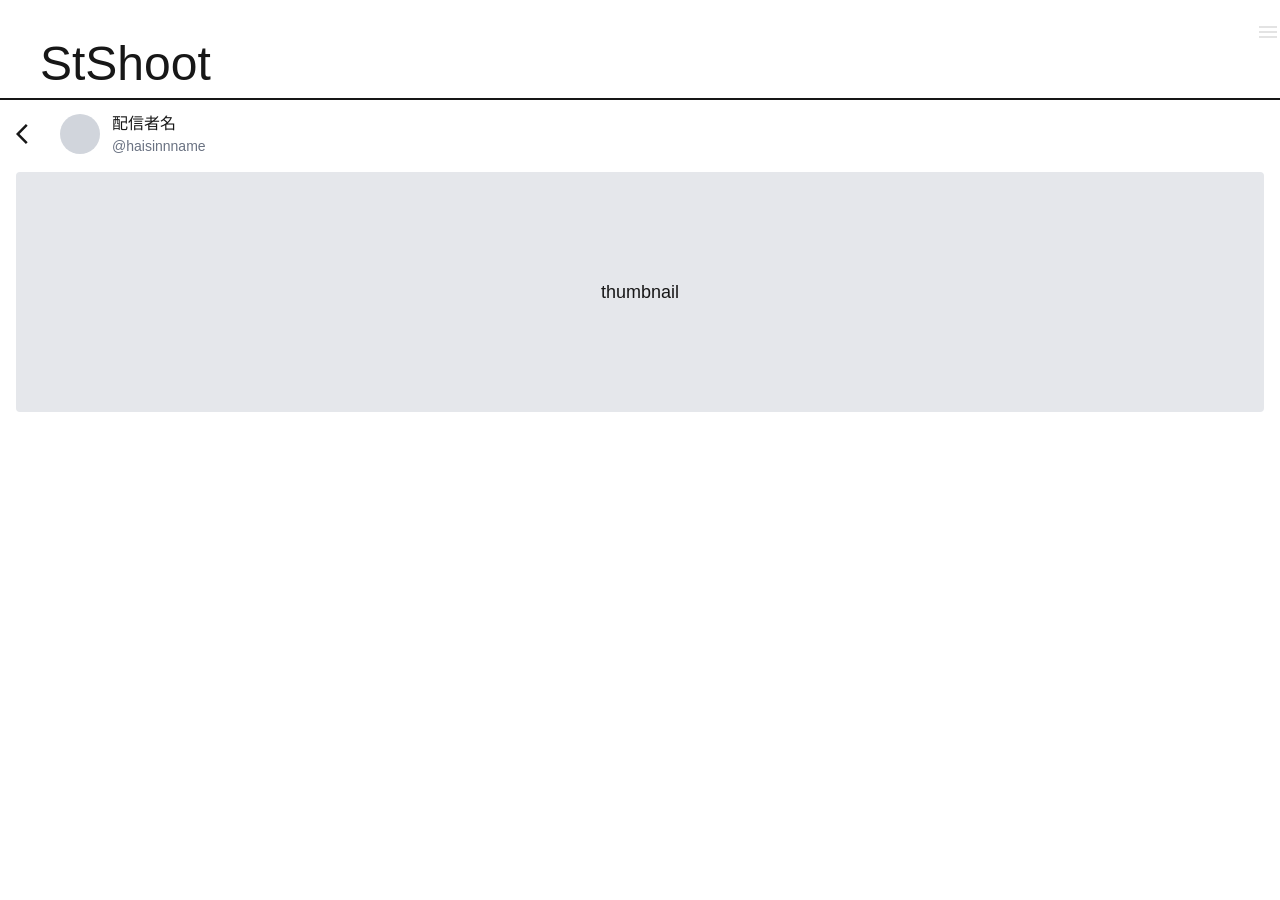
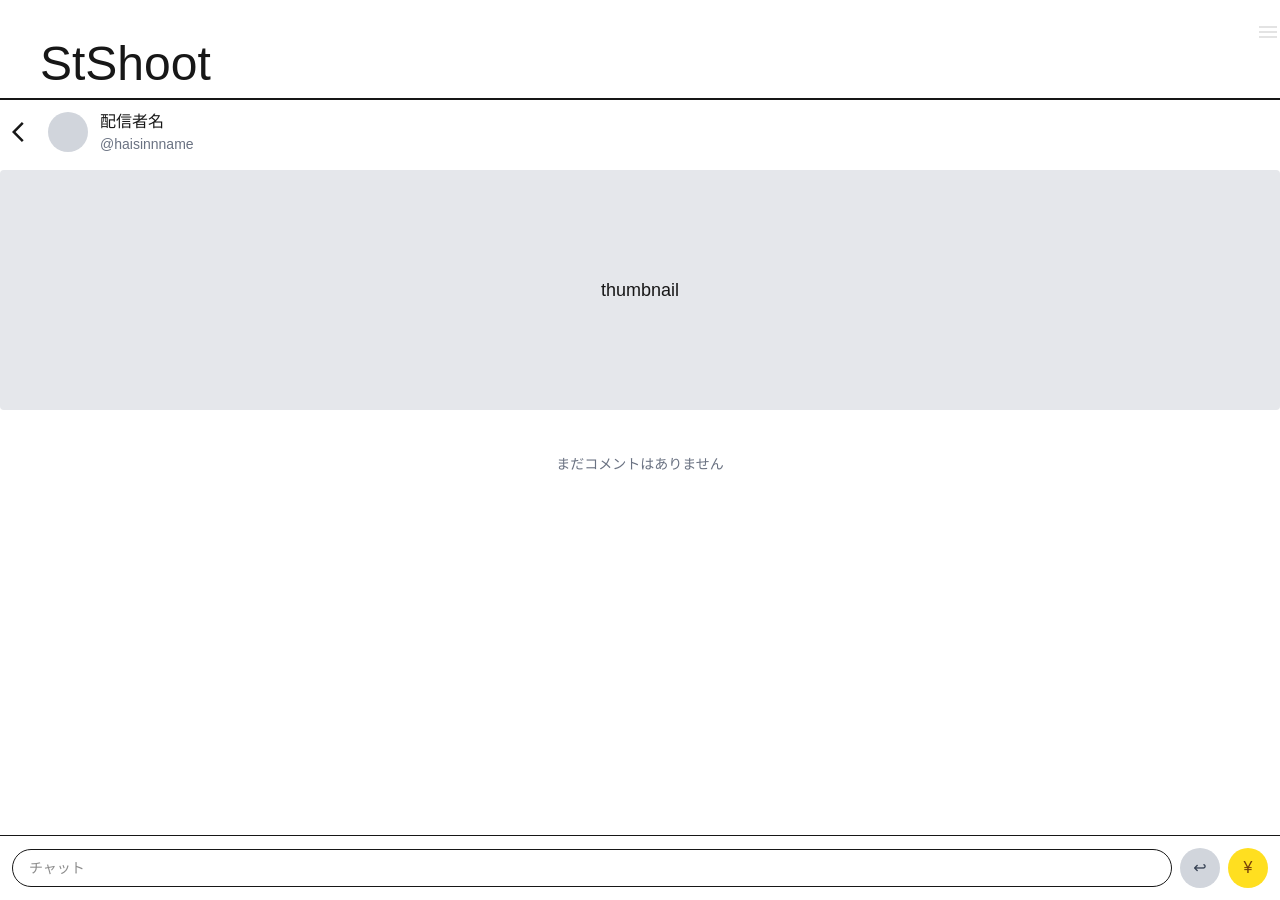
Before and after one commit to shii-park/Stshoot_Frontend, a Next.js app: page /comment-page in a window 1280 px wide. Before the commit the page ends 800 px from the top, so only its background shows below. Built offline with nearby package versions, Linux system fonts and the light colour scheme.

Commit message:
add: チャット機能の実装

```diff
--- a/src/app/comment-page/page.tsx
+++ b/src/app/comment-page/page.tsx
@@ -1,11 +1,23 @@
 "use client";
 import ArrowBackIos from "@material-ui/icons/ArrowBackIos";
 import Link from "next/link";
+import { useEffect, useRef, useState } from "react";
+import CommentForm from "@/app/components/CommentForm";
+import CommentList, { type CommentItem } from "@/app/components/CommentList";
 
-export default function commentPage() {
-  return <div className="px-4 py-3">
-    <div className="flex items-center gap-3">
-      <Link href="/" aria-label="戻る" className="-ml-2 rounded-full p-2 hover:bg-gray-100">
+export default function CommentPage() {
+  const [comments, setComments] = useState<CommentItem[]>([]);
+  const listRef = useRef<HTMLDivElement | null>(null);
+
+  useEffect(() => {
+    const el = listRef.current;
+    if (!el) return;
+    el.scrollTop = el.scrollHeight;
+  }, [comments.length]);
+
+  return <div className="min-h-dvh flex flex-col">
+    <div className="flex items-center gap-3 pt-2.5">
+      <Link href="/" aria-label="戻る" className="rounded-full pl-3 hover:bg-gray-100">
           <ArrowBackIos />
       </Link>
       <div className="h-10 w-10 rounded-full bg-gray-300" />
@@ -16,5 +28,13 @@ export default function commentPage() {
     </div>
     <div className="text-lg mt-4 flex h-60 w-full items-center justify-center rounded bg-gray-200">thumbnail</div>
 
+    <div ref={listRef} className="flex-1 overflow-y-auto px-3 mt-3">
+      <CommentList comments={comments} />
+    </div>
+
+    <CommentForm
+      userId="@me"
+      onSend={(c) => setComments((prev) => [...prev, c])}
+    />
   </div>;
 }
--- /dev/null
+++ b/src/app/components/CommentForm.tsx
@@ -0,0 +1,110 @@
+"use client";
+import { useCallback, useEffect, useState } from "react";
+
+type CommentFormProps = {
+  userId: string;
+  className?: string;
+  onSend?: (payload: { id: string; userId: string; text: string; createdAt: string }) => void;
+};
+
+type StoredComment = {
+  id: string;
+  userId: string;
+  text: string;
+  createdAt: string; // ISO string
+};
+
+const STORAGE_KEY = "comments";
+
+function readStoredComments(): StoredComment[] {
+  if (typeof window === "undefined") return [];
+  try {
+    const raw = window.localStorage.getItem(STORAGE_KEY);
+    return raw ? (JSON.parse(raw) as StoredComment[]) : [];
+  } catch {
+    return [];
+  }
+}
+
+function writeStoredComments(comments: StoredComment[]) {
+  if (typeof window === "undefined") return;
+  try {
+    window.localStorage.setItem(STORAGE_KEY, JSON.stringify(comments));
+  } catch {
+    // no-op
+  }
+}
+
+export default function CommentForm({ userId, className, onSend }: CommentFormProps) {
+  const [text, setText] = useState("");
+  const [isSending, setIsSending] = useState(false);
+
+  const handleSend = useCallback(() => {
+    const trimmed = text.trim();
+    if (!trimmed || isSending) return;
+    setIsSending(true);
+
+    const record: StoredComment = {
+      id: crypto.randomUUID(),
+      userId,
+      text: trimmed,
+      createdAt: new Date().toISOString(),
+    };
+
+    const current = readStoredComments();
+    const next = [...current, record];
+    writeStoredComments(next);
+
+    onSend?.(record);
+    setText("");
+    setIsSending(false);
+  }, [text, userId, isSending, onSend]);
+
+  const onKeyDown = (e: React.KeyboardEvent<HTMLInputElement>) => {
+    if (e.key === "Enter") {
+      e.preventDefault();
+      handleSend();
+    }
+  };
+
+  useEffect(() => {
+    // localStorage の初期化（存在しない場合）
+    if (typeof window === "undefined") return;
+    const raw = window.localStorage.getItem(STORAGE_KEY);
+    if (!raw) writeStoredComments([]);
+  }, []);
+
+  return (
+    <div className={`px-3 py-3 border-t bg-white/80 backdrop-blur ${className ?? ""}`}>
+      <div className="mx-auto flex items-center gap-2">
+        <input
+          value={text}
+          onChange={(e) => setText(e.target.value)}
+          onKeyDown={onKeyDown}
+          placeholder="チャット"
+          className="flex-1 rounded-full border px-4 py-2 text-sm outline-none focus:ring-2 focus:ring-gray-300"
+          aria-label="チャット入力"
+        />
+        <button
+          type="button"
+          onClick={handleSend}
+          disabled={isSending}
+          className="inline-flex h-10 w-10 items-center justify-center rounded-full bg-gray-300 text-gray-700 hover:bg-gray-400 disabled:opacity-50"
+          aria-label="送信"
+          title="送信"
+        >
+          ↩
+        </button>
+        <button
+          type="button"
+          onClick={() => { /* 仮置き: スーパーチャット送信 */ }}
+          className="inline-flex h-10 w-10 items-center justify-center rounded-full bg-yellow-300 text-yellow-900 hover:bg-yellow-400"
+          aria-label="スーパーチャット"
+          title="スーパーチャット（仮）"
+        >
+          ¥
+        </button>
+      </div>
+    </div>
+  );
+}
--- /dev/null
+++ b/src/app/components/CommentList.tsx
@@ -0,0 +1,33 @@
+"use client";
+import React from "react";
+
+export type CommentItem = {
+  id: string;
+  userId: string;
+  text: string;
+  createdAt: string;
+};
+
+type CommentListProps = {
+  comments: CommentItem[];
+  className?: string;
+};
+
+export default function CommentList({ comments, className }: CommentListProps) {
+  return (
+    <div className={`divide-y ${className ?? ""}`}>
+      {comments.map((c) => (
+        <div key={c.id} className="flex items-start gap-3 py-3">
+          <div className="h-6 w-6 rounded bg-gray-300" />
+          <div className="min-w-0">
+            <div className="text-xs text-gray-500">{c.userId}</div>
+            <div className="text-sm break-words">{c.text}</div>
+          </div>
+        </div>
+      ))}
+      {comments.length === 0 && (
+        <div className="py-8 text-center text-sm text-gray-500">まだコメントはありません</div>
+      )}
+    </div>
+  );
+}
```
Also changed, not shown: package.json (+10 -6 lines), 1 other file (tests, documents, lock files or other folders).
